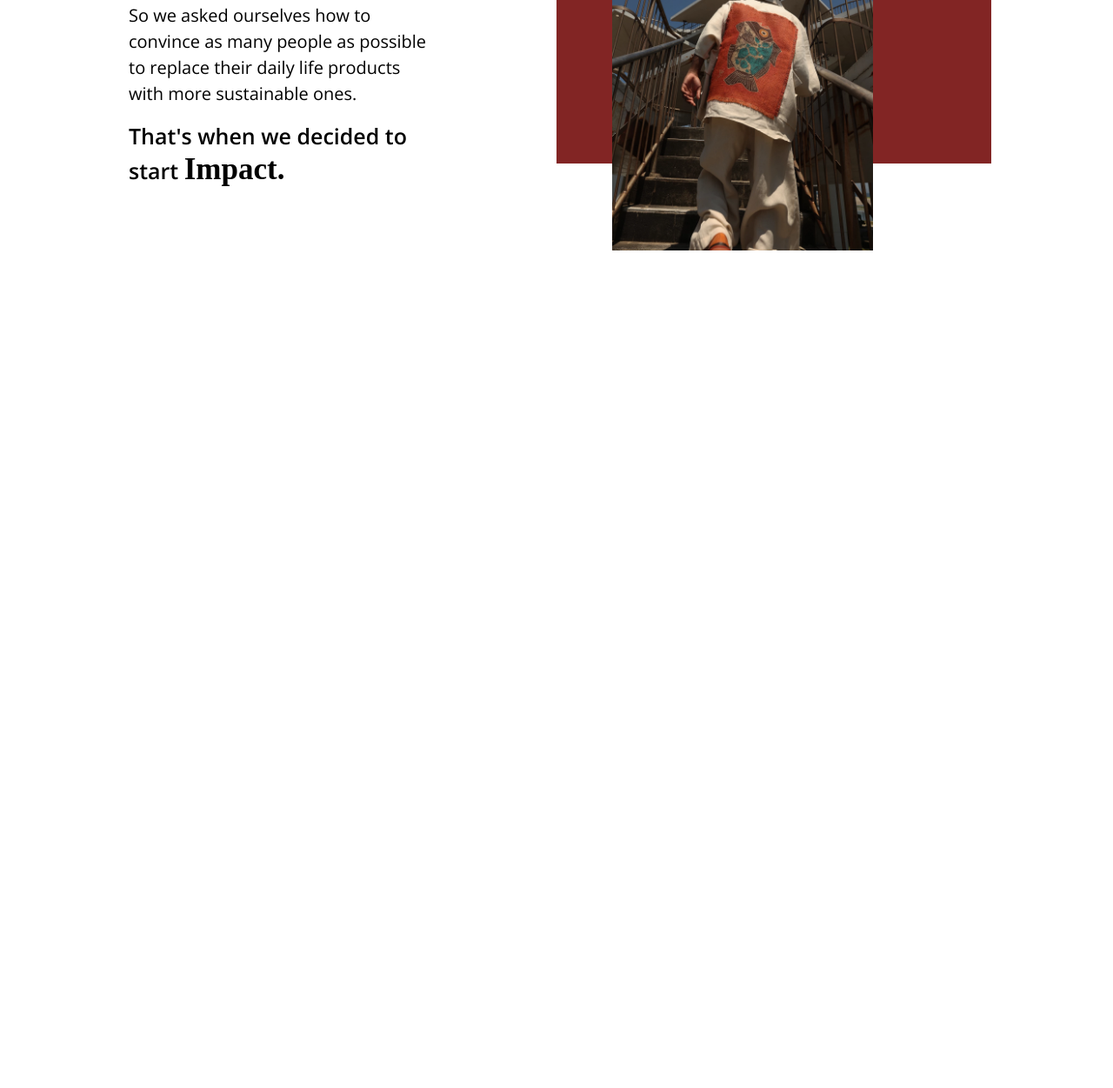
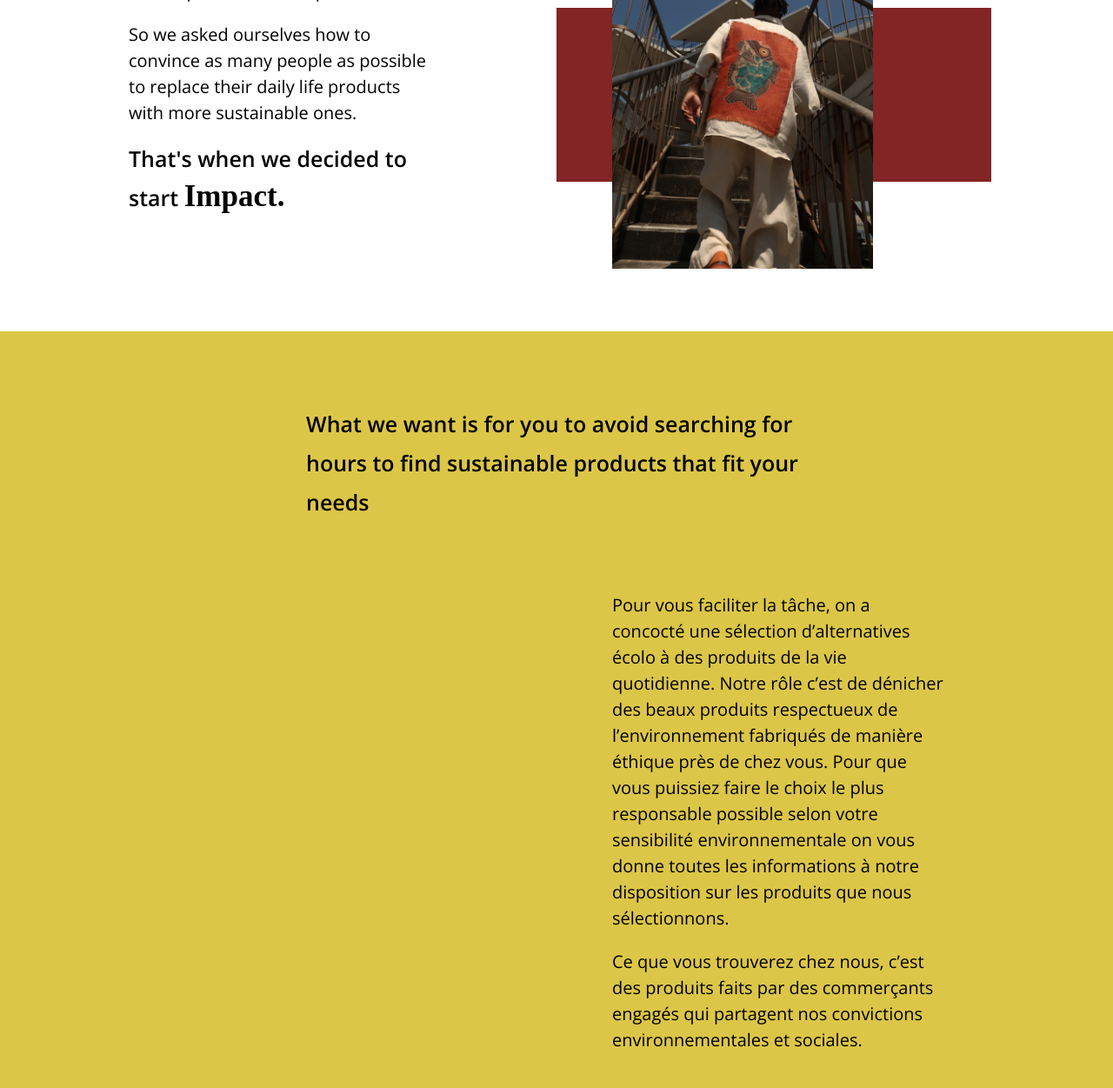
Before and after one commit to MrMouga/landing-page-impact-odin-project, a plain HTML site: page index.html in a window 1280 px wide. Shown: the part 1502-2753 px from the top of the page at 87% size. Before the commit the page ends 1990 px from the top, so only its background shows below. Drawn offline with nearby package versions, Linux system fonts and the light colour scheme; a web font is replaced by a local one.

Commit message:
add section 2 description text

```diff
--- a/index.html
+++ b/index.html
@@ -49,15 +49,15 @@
             </div>
         </div>
             <div class="title-container">
-                <H2 class="title-1"> Hello, we are...</H1>
+                <H1 class="title-1"> Hello, we are...</H1>
                 <h1 class="title-2">Impact.</h1>
             </div>
 
 
             <div class="intro-container">
 
-                <p class="desc-intro">We are part of this generation that has to face one of the biggest challenges Humanity has known, the Environmental Crisis.
-                </p>
+                <h2 class="desc-intro">We are part of this generation that has to face one of the biggest challenges Humanity has known, the Environmental Crisis.
+                </h2>
 
                 <div class="desc-text">
                     <p> We are convinced that it is absolutely necessary to act for future generations. In the last few years, something has gone wrong with the way we consume: more and more products, manufactured far away from home, with poor quality and disastrous consequences for our planet.
@@ -84,8 +84,8 @@
                     <p>So we asked ourselves how to convince as many people as possible to replace their daily life products with more sustainable ones.</p>
                 </div>
 
-                <p class="desc-intro-2">That's when we decided to start <span class="intro-impact">Impact.</span>
-                </p>
+                <h2 class="desc-intro-2">That's when we decided to start <span class="intro-impact">Impact.</span>
+                </h2>
             </div>
 
             <div class="image-intro-container-2">
@@ -97,9 +97,14 @@
                 </div>
             </div>
 
-            <section></section>
+            <section class="section-2">
+                <h2 class="section-2-title">What we want is for you to avoid searching for hours to find sustainable products that fit your needs </h2>
 
-
+                <div class="desc-text-3">
+                    <p>Pour vous faciliter la tâche, on a concocté une sélection d’alternatives écolo à des produits de la vie quotidienne. Notre rôle c’est de dénicher des beaux produits  respectueux de l’environnement fabriqués de manière éthique près de chez vous. Pour que vous puissiez faire le choix le plus responsable possible selon votre sensibilité environnementale on vous donne toutes les informations à notre disposition sur les produits que nous sélectionnons.</p>
+                    <p>Ce que vous trouverez chez nous, c’est des produits faits par des commerçants engagés qui partagent nos convictions environnementales et sociales.</p>
+                </div>
+            </section>
 
 
     </body>
--- a/style.css
+++ b/style.css
@@ -120,23 +120,27 @@ body, html {
     margin-top:-5%;
 }
 
-.desc-intro, .desc-text, .desc-intro-2, .desc-text-2 {
+p {
     font-family:Open Sans;
     line-height:1.5em;
+    font-size:20px;
+    font-weight:ligther;
+
 
 }
 
-.desc-intro, .desc-intro-2 {
+h2 {
+    font-family:Open Sans;
     font-size:25px;
     font-weight:bold;
+}
+.desc-intro, .desc-intro-2 {
     padding:20px;
     z-index:3;
     position: relative;
 }
 
 .desc-text, .desc-text-2 {
-    font-size:20px;
-    font-weight:ligther;
     padding:20px;
     z-index:3;
 
@@ -193,6 +197,7 @@ body, html {
     font-family:Tenez;
     font-size:35px;
     font-weight:bold;
+    line-height:1em;
 }
 
 .image-intro-container-2{
@@ -222,8 +227,28 @@ body, html {
     top:-150%;
 }
 
-section{
-    background-color: black;
+.section-2 {
+    display:flex;
+    flex-direction:column;
+    background-color:#dcc647;
+    height:100%;
     width:100%;
-    height:100%;
+    justify-content:center;
+    align-items:center;
+    margin-top:-10%;
 }
+
+
+.section-2-title {
+    display:inline-block;
+    width:45%;
+    padding:20px;
+    margin-top:5%;
+}
+
+.desc-text-3{
+    width:30%;
+    margin-left:50%;
+    margin-right:10%;
+    padding:20px;
+}
```
